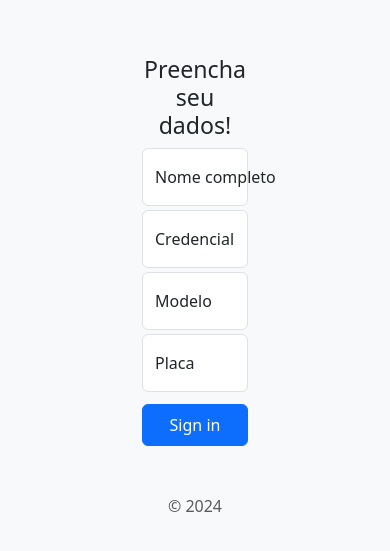
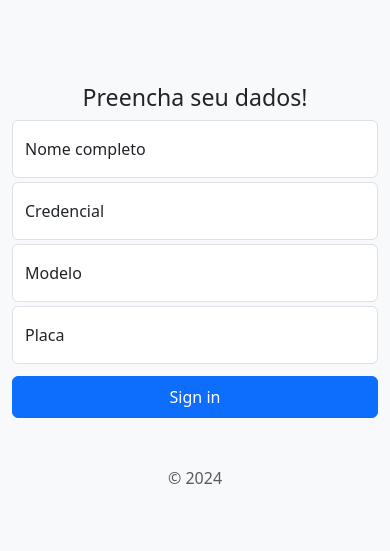
Before and after one commit to lucasfemar/taxi, a website: page public/index.html in a window 390 px wide. Shown: the part 119-670 px from the top of the page. Drawn offline with Linux system fonts and the light colour scheme.

Commit message:
Fixing responsiveness for mobile screen

```diff
--- a/public/index.html
+++ b/public/index.html
@@ -11,7 +11,7 @@
     </head>
     <body class="d-flex align-items-center py-4 bg-body-tertiary">
         <main class="row justify-content-center w-100 m-auto">
-            <form class="col-4 text-center">
+            <form class="col-md-4 col-sm-auto text-center">
                 <h1 class="h3 mb-2 fw-normal">Preencha seu dados!</h1>
                 <div class="form-floating mb-1">
                     <input type="text" class="form-control" id="iNome" placeholder="João Ferreira da Silva" />
```
